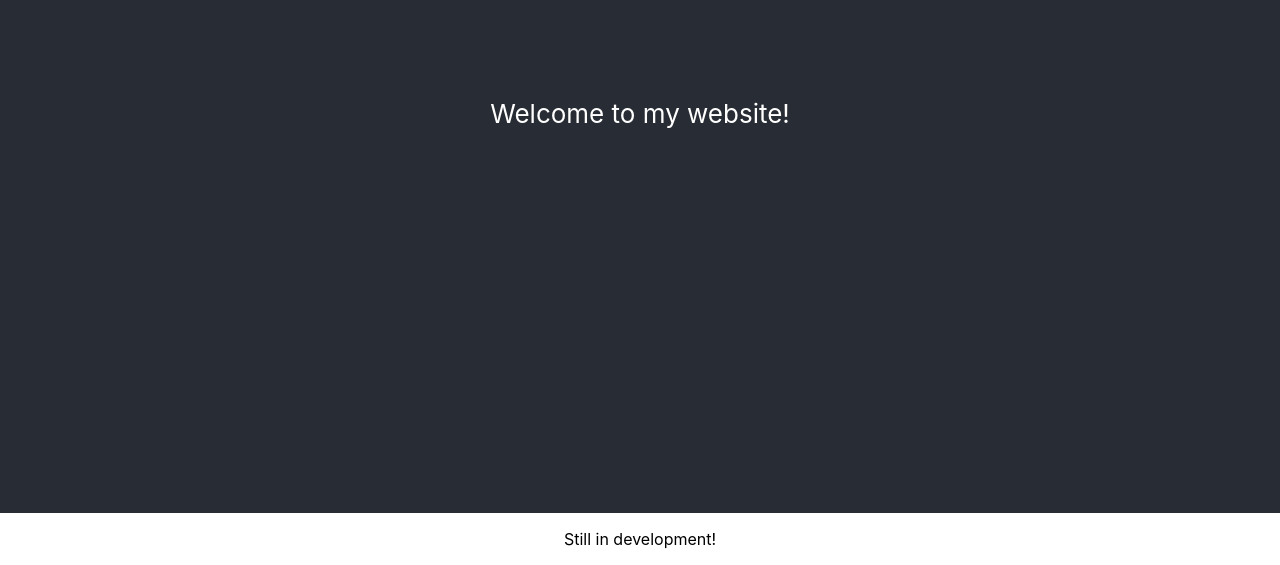
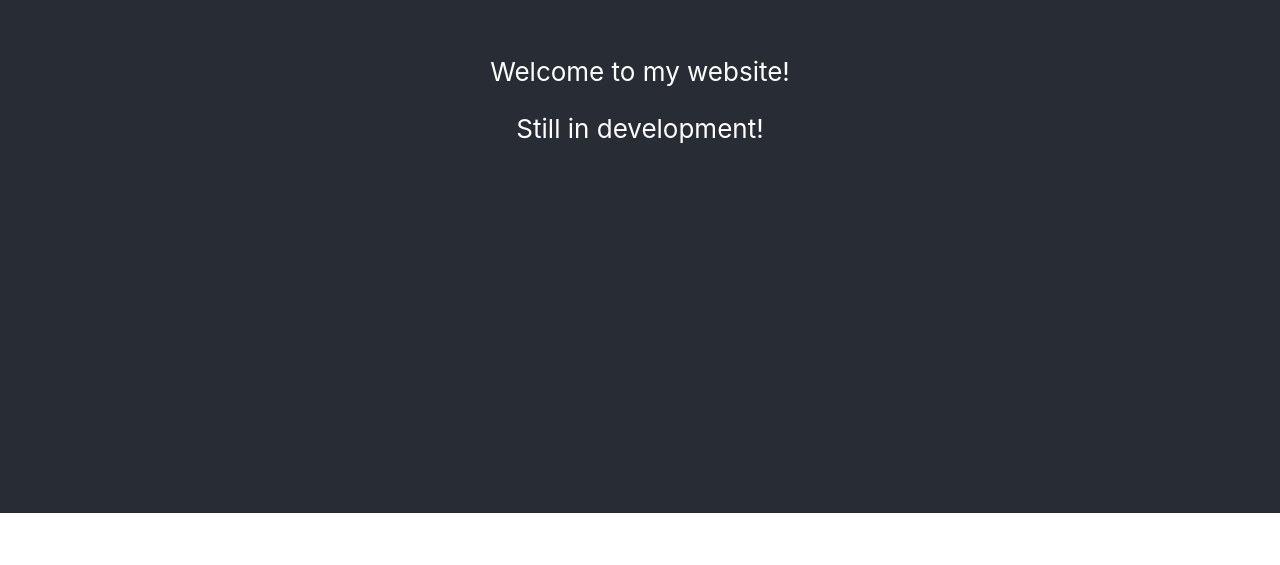
Before and after one commit to priyanshumahey/priyanshumahey.github.io, a React (Create React App) app in the folder website/: page / in a window 1280 px wide. Shown: the part 287-852 px from the top of the page. After the commit the page ends 800 px from the top, so only its background shows below. Built offline with nearby package versions, Linux system fonts and the light colour scheme.

Commit message:
Further cleaning

```diff
--- a/website/src/App.js
+++ b/website/src/App.js
@@ -5,10 +5,10 @@ function App() {
     <div className="App">
       <header className="App-header">
         Welcome to my website!
+        <p>
+          Still in development!
+        </p>
       </header>
-      <p>
-        Still in development!
-      </p>
     </div>
   );
 }
```
Also changed, not shown: website/public/index.html (line endings or trailing spaces), website/src/index.js (line endings or trailing spaces), 1 other file (tests, documents, lock files or other folders).
